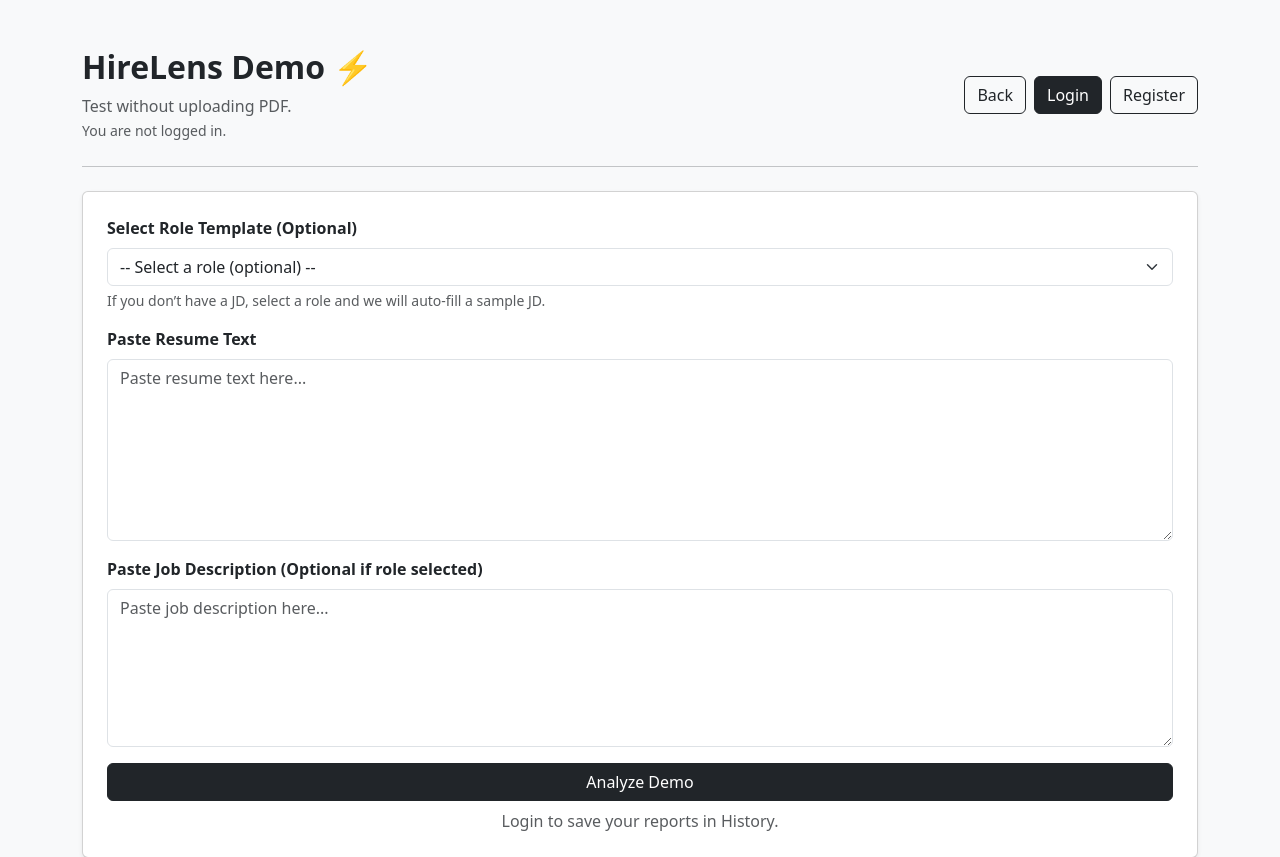
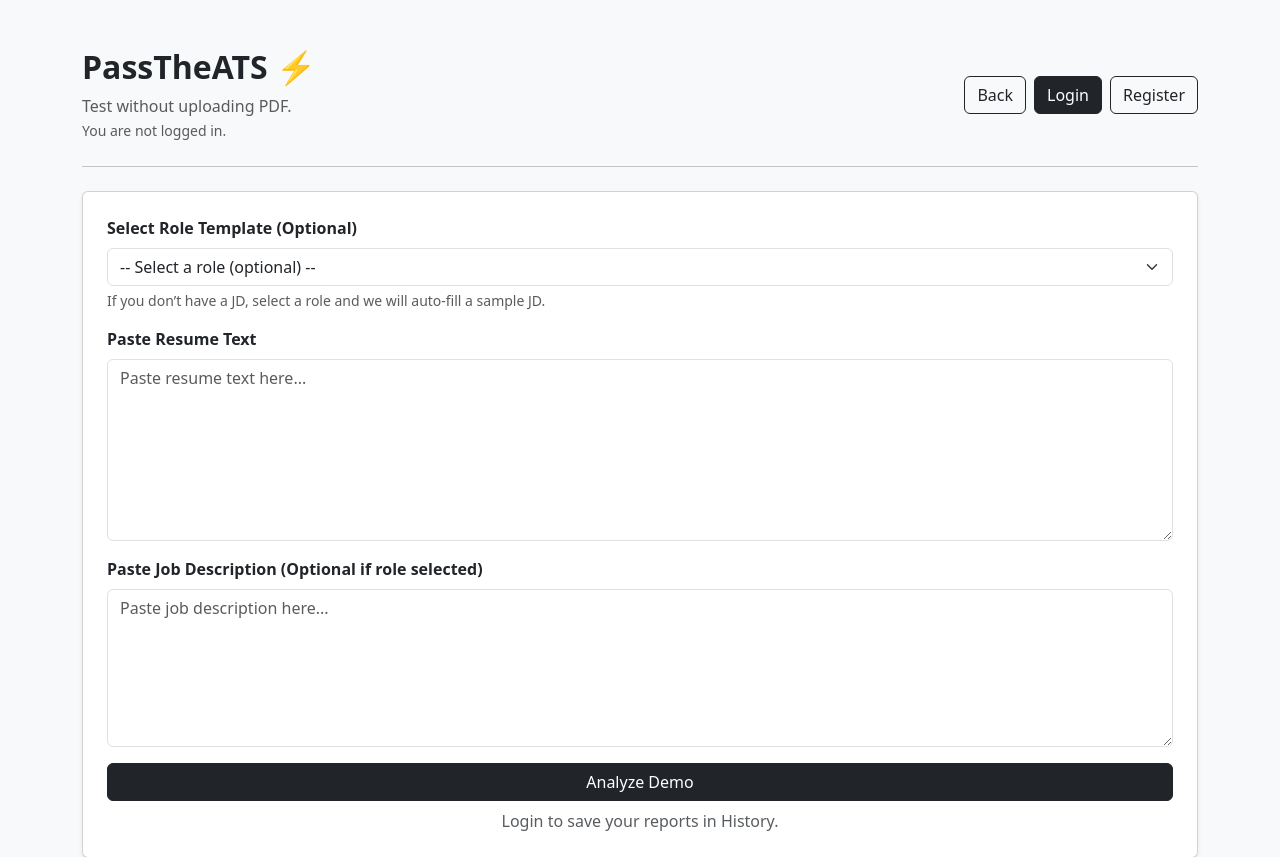
Before and after one commit to raahul-kr/PassTheATS, a Flask app: page /demo in a window 1280 px wide. Shown: the top 857 px of the page. Run offline with Flask 3, Linux system fonts and the light colour scheme.

Commit message:
update the name

```diff
--- a/templates/demo.html
+++ b/templates/demo.html
@@ -1,7 +1,7 @@
 <!DOCTYPE html>
 <html>
 <head>
-    <title>HireLens Demo</title>
+    <title>PassTheATS</title>
     <link href="https://cdn.jsdelivr.net/npm/bootstrap@5.3.3/dist/css/bootstrap.min.css" rel="stylesheet">
 </head>
 <body class="bg-light">
@@ -11,7 +11,7 @@
     <!-- Header -->
     <div class="d-flex justify-content-between align-items-center">
         <div>
-            <h2 class="fw-bold">HireLens Demo ⚡</h2>
+            <h2 class="fw-bold">PassTheATS ⚡</h2>
             <p class="text-muted mb-0">Test without uploading PDF.</p>
 
             {% if session.get("user_name") %}
--- a/templates/history.html
+++ b/templates/history.html
@@ -1,7 +1,7 @@
 <!DOCTYPE html>
 <html>
 <head>
-    <title>History - HireLens</title>
+    <title>History - PassTheATS</title>
     <link href="https://cdn.jsdelivr.net/npm/bootstrap@5.3.3/dist/css/bootstrap.min.css" rel="stylesheet">
 </head>
 <body class="bg-light">
--- a/templates/index.html
+++ b/templates/index.html
@@ -1,7 +1,7 @@
 <!DOCTYPE html>
 <html>
 <head>
-    <title>HireLens - Resume ATS Analyzer</title>
+    <title>PassTheATS - Resume ATS Analyzer</title>
     <link href="https://cdn.jsdelivr.net/npm/bootstrap@5.3.3/dist/css/bootstrap.min.css" rel="stylesheet">
 </head>
 <body class="bg-light">
@@ -11,7 +11,7 @@
     <!-- Header -->
     <div class="d-flex justify-content-between align-items-center">
         <div>
-            <h2 class="fw-bold">HireLens 🧠</h2>
+            <h2 class="fw-bold">PassTheATS 🧠</h2>
             <p class="text-muted mb-0">Not just keywords. Proof matters.</p>
 
             {% if session.get("user_name") %}
--- a/templates/login.html
+++ b/templates/login.html
@@ -1,7 +1,7 @@
 <!DOCTYPE html>
 <html>
 <head>
-    <title>Login - HireLens</title>
+    <title>Login - PassTheATS</title>
     <link href="https://cdn.jsdelivr.net/npm/bootstrap@5.3.3/dist/css/bootstrap.min.css" rel="stylesheet">
 </head>
 <body class="bg-light">
--- a/templates/register.html
+++ b/templates/register.html
@@ -1,7 +1,7 @@
 <!DOCTYPE html>
 <html>
 <head>
-    <title>Register - HireLens</title>
+    <title>Register - PassTheATS</title>
     <link href="https://cdn.jsdelivr.net/npm/bootstrap@5.3.3/dist/css/bootstrap.min.css" rel="stylesheet">
 </head>
 <body class="bg-light">
--- a/templates/report.html
+++ b/templates/report.html
@@ -1,13 +1,13 @@
 <!DOCTYPE html>
 <html>
 <head>
-    <title>HireLens Report</title>
+    <title>PassTheATS Report</title>
     <link href="https://cdn.jsdelivr.net/npm/bootstrap@5.3.3/dist/css/bootstrap.min.css" rel="stylesheet">
 </head>
 <body class="bg-light">
 
 <div class="container py-5">
-    <h2 class="fw-bold">📊 HireLens Report</h2>
+    <h2 class="fw-bold">📊 PassTheATS Report</h2>
     <p class="text-muted">Total JD Keywords Detected: <b>{{ total_keywords }}</b></p>
 
     <div class="row g-3">
```
